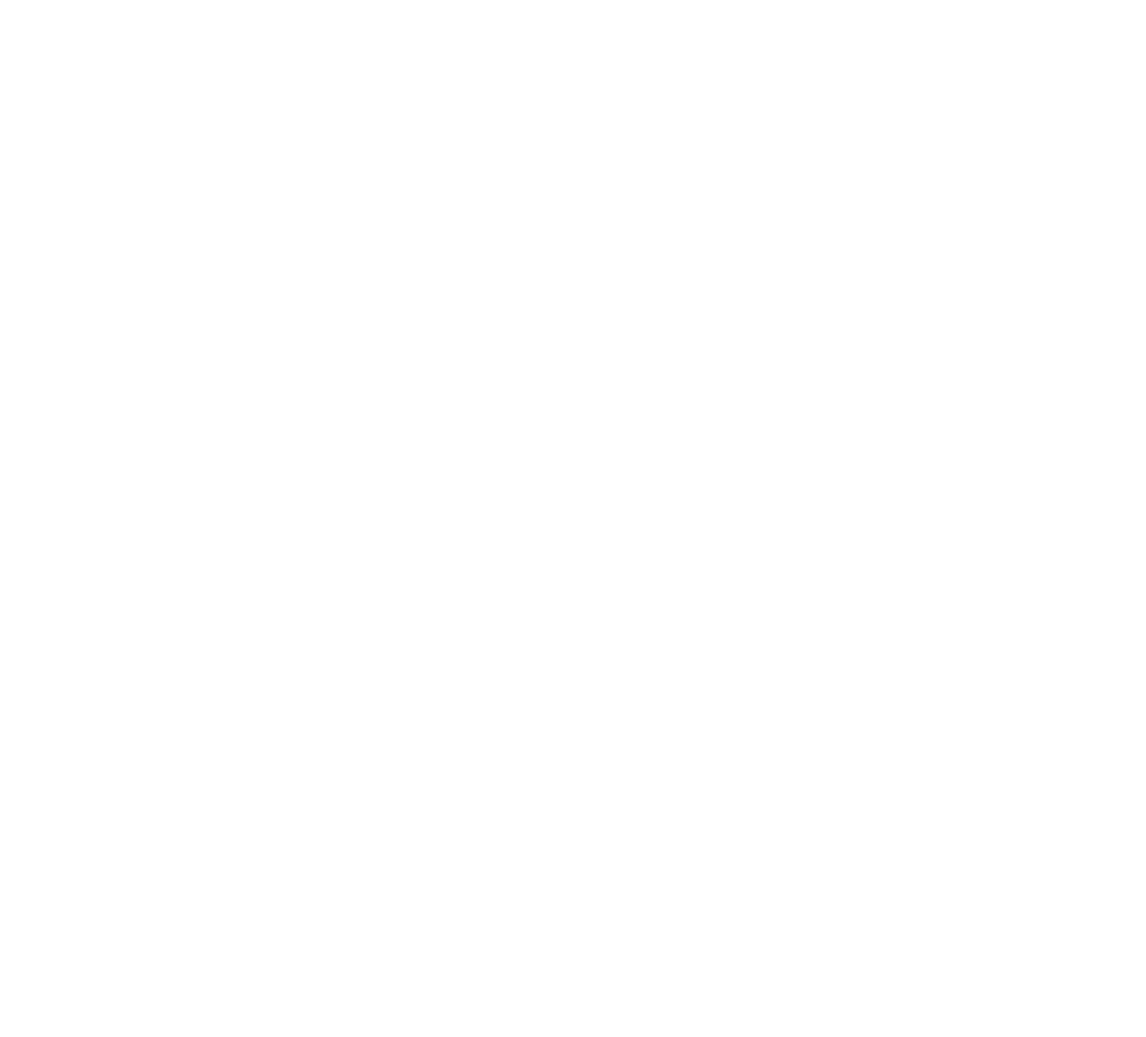
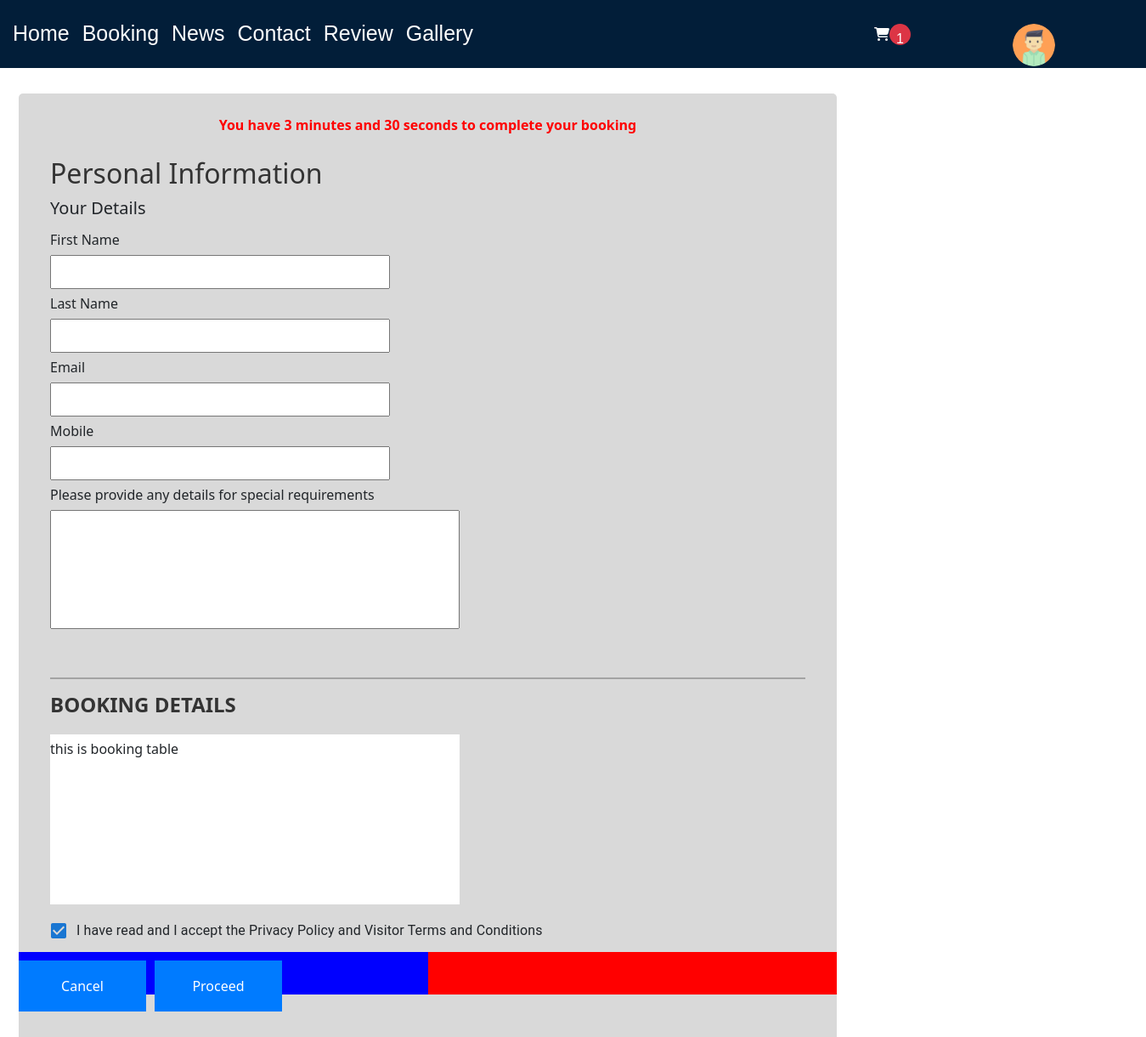
Before and after one commit to Dannyw07/test, a React (Create React App) app in the folder clientside/: page /confirm in a window 1280 px wide. Before the commit this address had no page. Shown: the top 1220 px of the page at 85% size, 1349 px wide, since content can reach past the window. Before the commit the page ends 800 px from the top, so only its background shows below. Built offline with nearby package versions, Linux system fonts and the light colour scheme.

Commit message:
new files

```diff
--- a/clientside/src/App.js
+++ b/clientside/src/App.js
@@ -19,6 +19,7 @@ import Gallery from "./pages/Gallery/Gallery";
 import News from "./pages/News/News";
 import Blog from "./pages/Blog/Blog";
 import Single from "./pages/Single/Single";
+import Confirmation from "./pages/Confirmation/Confirmation";
 
 function App() {
   // const navigate = useNavigate();
@@ -47,6 +48,7 @@ function App() {
             <Route path="/createItem" element={<CreateItem />} />
             <Route path="/CustomerReview" element={<Review />} />
             <Route path="/gallery" element={<Gallery />} />
+            <Route path="/confirm" element={<Confirmation />} />
           </Routes>
         </BrowserRouter>
       </div>
--- /dev/null
+++ b/clientside/src/pages/Confirmation/Confirmation.jsx
@@ -0,0 +1,101 @@
+import React from "react";
+import "./confirm.css";
+import Navbar from "../../components/Navbar/Navbar";
+import FormGroup from "@mui/material/FormGroup";
+import FormControlLabel from "@mui/material/FormControlLabel";
+import Checkbox from "@mui/material/Checkbox";
+
+const Confirmation = () => {
+  return (
+    <div className="confirmation">
+      <Navbar />
+
+      <div className="personalInfo">
+        <div className="timer">
+          <p>You have 3 minutes and 30 seconds to complete your booking</p>
+        </div>
+
+        <div className="pInfo">
+          <div className="pInfoTitle">
+            <h1>Personal Information</h1>
+            <h5>Your Details</h5>
+          </div>
+
+          <div className="userpDetails">
+            <div className="userFName">
+              <p>First Name</p>
+              <input
+                type="text"
+                name="firstName"
+                value=""
+                className="usersFN"
+              />
+            </div>
+            <div className="userFName">
+              <p>Last Name</p>
+              <input type="text" name="lastName" value="" className="usersFN" />
+            </div>
+
+            <div className="userFName">
+              <p>Email</p>
+              <input type="email" name="email" value="" className="usersFN" />
+            </div>
+
+            <div className="userFName">
+              <p>Mobile</p>
+              <input type="text" name="lastName" value="" className="usersFN" />
+            </div>
+            <div className="userMessageDetails">
+              <p>Please provide any details for special requirements</p>
+              <textarea className="usersMessage" name="message"></textarea>
+            </div>
+          </div>
+        </div>
+
+        <div className="bookingDetails">
+          <div className="bdetails">
+            <div className="bookingDetailsTitle">
+              <hr
+                className="hrConfirm"
+                style={{
+                  width: "889px",
+                  background: "black",
+                  height: "2px",
+                  border: "none",
+                  // marginLeft: "0px",
+                  // marginRight: "0px",
+                }}
+              />
+              <h1>BOOKING DETAILS</h1>
+            </div>
+
+            <div className="bookingTable">
+              <p>this is booking table</p>
+            </div>
+            <FormGroup>
+              <FormControlLabel
+                control={<Checkbox defaultChecked />}
+                label="I have read and I accept the Privacy Policy and Visitor Terms and Conditions"
+              />
+            </FormGroup>
+          </div>
+        </div>
+
+        <div className="confirmationButton">
+          <div className="cButtons">
+            <div className="cButton">
+              <div className="cancelButton">
+                <button>Cancel</button>
+              </div>
+              <div className="cancelButton">
+                <button>Proceed</button>
+              </div>
+            </div>
+          </div>
+        </div>
+      </div>
+    </div>
+  );
+};
+
+export default Confirmation;
--- /dev/null
+++ b/clientside/src/pages/Confirmation/confirm.css
@@ -0,0 +1,109 @@
+.confirmation {
+  width: 1349px;
+  height: 720px;
+}
+
+.personalInfo {
+  position: absolute;
+  width: 963px;
+  height: 1200px;
+  left: 22px;
+  margin-top: 30px;
+  background: #d9d9d9;
+  border-radius: 5px;
+}
+
+.timer p {
+  margin: 20px;
+  font-weight: bold;
+  color: red;
+  margin-left: 0px;
+  margin-right: 0px;
+  text-align: center;
+}
+
+.pInfo {
+  position: absolute;
+  left: 37px;
+  width: 481.5px;
+}
+.pInfoTitle {
+  margin-left: 0xp;
+  margin-right: 0px;
+}
+
+.pInfoTitle h1 {
+  font-size: xx-large;
+  margin-bottom: 10px;
+}
+.pInfoTitle h5 {
+  text-align: left;
+}
+.userpDetails p {
+  margin-bottom: 0px;
+}
+
+.userFName {
+  width: 400px;
+  height: 75px;
+}
+
+input.usersFN {
+  width: 400px;
+  height: 40px;
+}
+
+.userMessageDetails {
+  height: 481.5px;
+  height: 180px;
+}
+textarea.usersMessage {
+  width: 481.5px;
+  height: 140px;
+}
+
+.bookingDetails {
+  position: absolute;
+  top: 650px;
+  width: 963px;
+  height: 340px;
+  /* background-color: beige; */
+}
+.bdetails {
+  margin: 37px;
+}
+.bookingDetailsTitle {
+}
+
+.bookingDetailsTitle h1 {
+  font-size: x-large;
+  font-weight: bold;
+  margin-bottom: 20px;
+}
+
+.bookingTable {
+  width: 481.5px;
+  height: 200px;
+  background-color: white;
+  margin-bottom: 10px;
+}
+
+.confirmationButton {
+  background-color: red;
+  position: absolute;
+  top: 1010px;
+  width: 963px;
+  height: 50px;
+}
+.cButtons {
+  margin-left: auto;
+  margin-right: auto;
+}
+
+.cButton {
+  display: flex;
+  gap: 10px;
+  background-color: blue;
+  width: 481.5px;
+  height: 50px;
+}
--- a/clientside/src/pages/Gallery/Gallery.jsx
+++ b/clientside/src/pages/Gallery/Gallery.jsx
@@ -10,6 +10,12 @@ import { DemoContainer } from "@mui/x-date-pickers/internals/demo";
 import { AdapterDayjs } from "@mui/x-date-pickers/AdapterDayjs";
 import { LocalizationProvider } from "@mui/x-date-pickers/LocalizationProvider";
 import { DatePicker } from "@mui/x-date-pickers/DatePicker";
+import Box from "@mui/material/Box";
+import Slider from "@mui/material/Slider";
+
+function valuetext(value) {
+  return `${value}°C`;
+}
 
 const teetime = [
   {
@@ -34,36 +40,42 @@ const teetime = [
 
 const hotDeals = [
   {
+    no: 1,
     hdTime: "08:00",
     noPlayer: "1-2 players",
     noHoles: 18,
     status: "Available",
   },
   {
+    no: 2,
     hdTime: "08:15",
     noPlayer: "1-4 players",
     noHoles: 9,
     status: "Available",
   },
   {
+    no: 3,
     hdTime: "08:30",
     noPlayer: "1-2 players",
     noHoles: 18,
     status: "Available",
   },
   {
+    no: 4,
     hdTime: "08:45",
     noPlayer: "1-2 players",
     noHoles: 9,
     status: "Available",
   },
   {
+    no: 5,
     hdTime: "09:00",
     noPlayer: "1-2 players",
     noHoles: 9,
     status: "Available",
   },
   {
+    no: 6,
     hdTime: "09:15",
     noPlayer: "1-2 players",
     noHoles: 9,
@@ -71,6 +83,11 @@ const hotDeals = [
   },
 ];
 const Gallery = () => {
+  const [value, setValue] = React.useState([20, 37]);
+
+  const handleChange = (event, newValue) => {
+    setValue(newValue);
+  };
   const responsive = {
     superLargeDesktop: {
       // the naming can be any, depends on you.
@@ -141,7 +158,21 @@ const Gallery = () => {
               <DatePicker />
             </LocalizationProvider>
           </div>
-          <div className="divDate">{/* <div className="tarikh"></div> */}</div>
+          <div className="divDates">
+            <div className="divInfo">
+              <div className="tarikh-1">Time</div>
+              <div className="tarikh-2">07:00 - 20:00</div>
+            </div>
+            <Box sx={{ width: 406 }}>
+              <Slider
+                getAriaLabel={() => "Temperature range"}
+                value={value}
+                onChange={handleChange}
+                valueLabelDisplay="auto"
+                getAriaValueText={valuetext}
+              />
+            </Box>
+          </div>
 
           <div className="divSelect">
             <div className="divOne">
--- a/clientside/src/pages/Gallery/gal.css
+++ b/clientside/src/pages/Gallery/gal.css
@@ -184,9 +184,28 @@ li.react-multi-carousel-item--active {
   margin-left: auto;
   margin-right: auto;
 }
+.divDates {
+  background-color: white;
+  width: 406px;
+  height: 42px;
+  margin: 20px;
+  margin-left: auto;
+  margin-right: auto;
+}
+.divInfo {
+  display: flex;
+}
+.tarikh-1 {
+  text-align: left;
+  width: 203px;
+  height: 21px;
+}
+.tarikh-2 {
+  text-align: end;
+  width: 203px;
+  height: 21px;
+}
 
-.tarikh {
-}
 .divSelect {
   display: flex;
 }
@@ -244,7 +263,12 @@ button.refreshTeeTime {
   margin-right: auto;
   font-weight: bold;
 }
-
+.uiBox-root {
+  width: 406px;
+}
+.MuiSlider-root {
+  height: 6px;
+}
 .rightNav {
   position: absolute;
   background-color: white;
```
